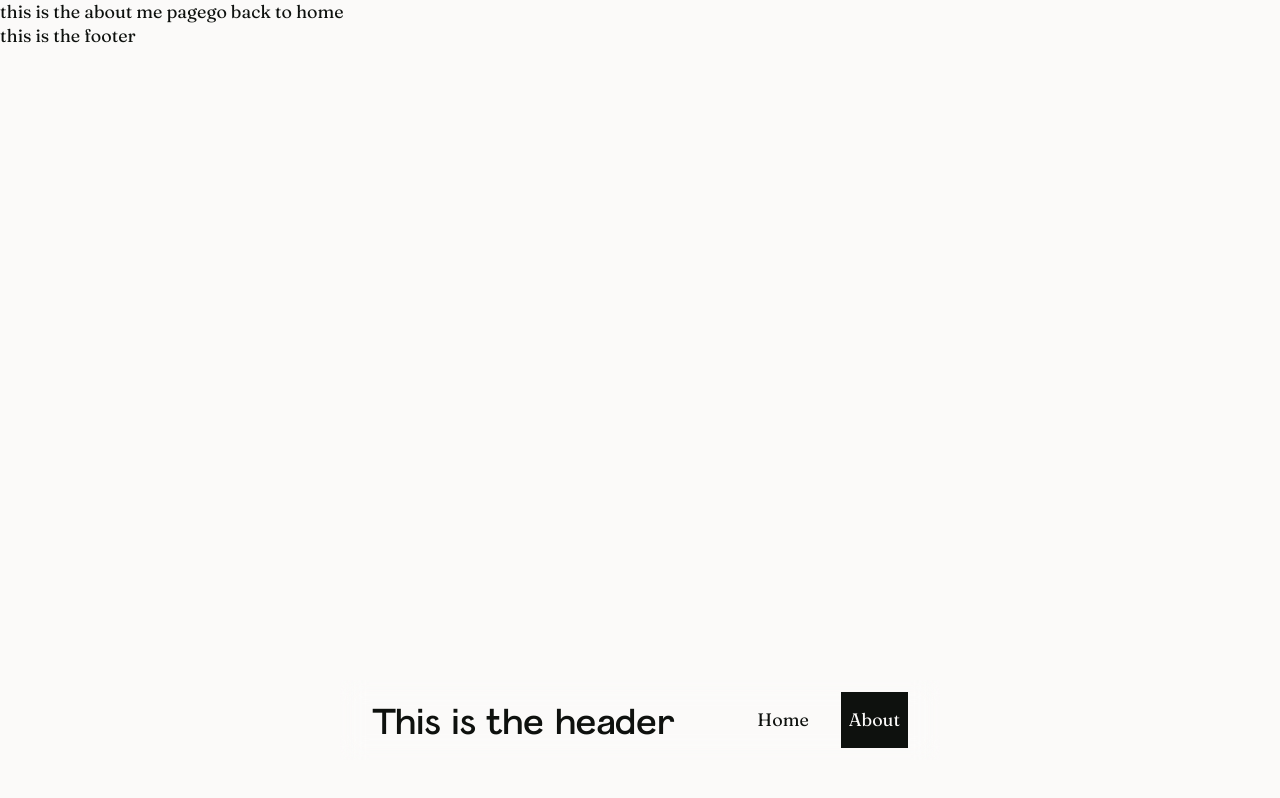
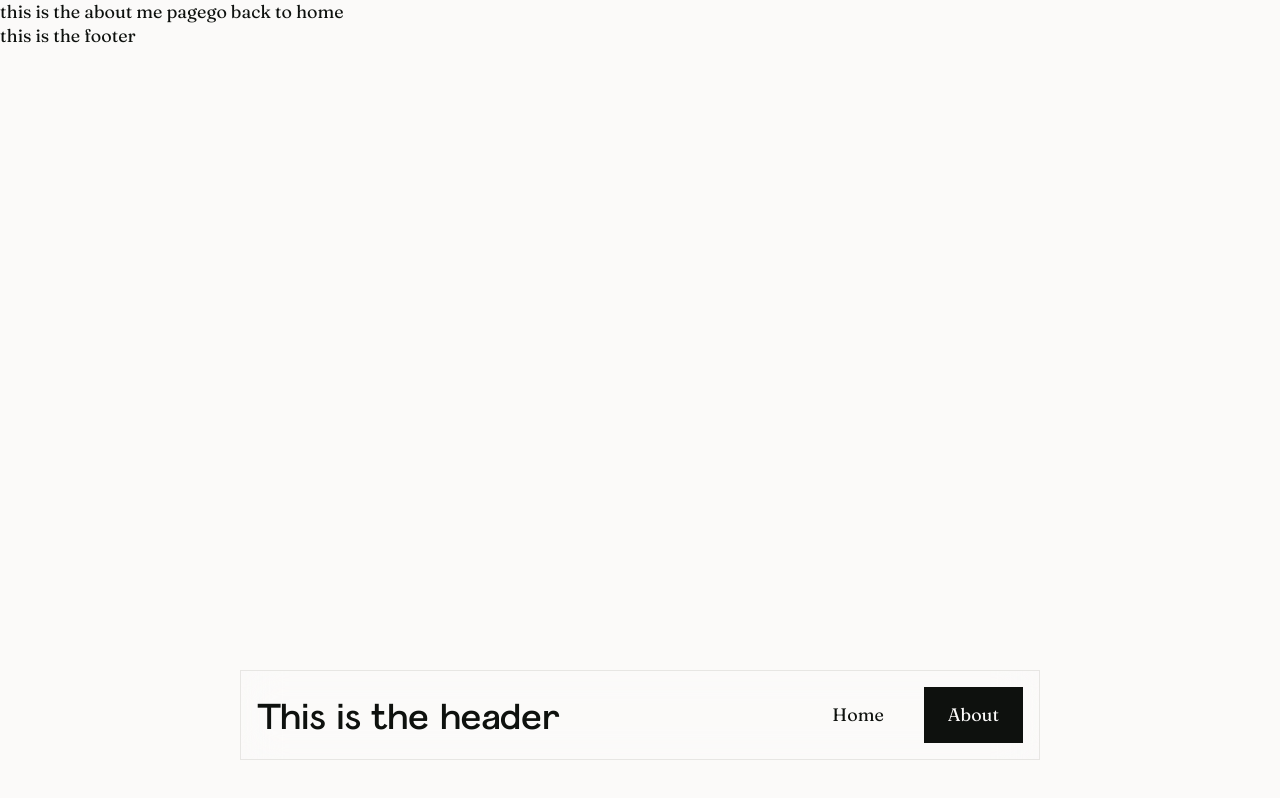
Before and after one commit to okotavio/personal-website-prod, a Next.js app: page /about in a window 1280 px wide. Built offline with nearby package versions, Linux system fonts and the light colour scheme.

Commit message:
added transitions to header and main

```diff
--- a/components/layout.js
+++ b/components/layout.js
@@ -6,9 +6,7 @@ import Footer from "./footer";
 export default function Layout({ children, pageTitle }) {
   const faviconVar = Math.floor(Math.random() * 3) + 1;
 
-  const globalTitle = `${
-    pageTitle ? `${pageTitle} —` : ""
-  } Otavio Vidal ✦ Product Designer`;
+  const globalTitle = `${pageTitle ? `${pageTitle} —` : ""} Otavio Vidal`;
 
   return (
     <>
--- a/pages/about.js
+++ b/pages/about.js
@@ -5,10 +5,12 @@ import styles from "../styles/Home.module.scss";
 export default function About() {
   return (
     <Layout pageTitle="About me">
-      this is the about me page
-      <Link href="/">
-        <a>go back to home</a>
-      </Link>
+      <main>
+        this is the about me page
+        <Link href="/">
+          <a>go back to home</a>
+        </Link>
+      </main>
     </Layout>
   );
 }
--- a/styles/globals.scss
+++ b/styles/globals.scss
@@ -64,29 +64,71 @@ h1 {
 
 header {
   position: fixed;
-  backdrop-filter: blur(12px);
+  margin: auto;
   bottom: var(--spacing-5);
-  margin: auto;
-  left: 0;
-  right: 0;
-  width: 600px;
+  left: var(--spacing-2);
+  right: var(--spacing-2);
   display: flex;
-  gap: var(--spacing-3);
+  max-width: 800px;
   justify-content: space-between;
   align-items: center;
-  padding: var(--spacing-05) var(--spacing-4);
+  padding: var(--spacing-1) var(--spacing-2);
+  gap: var(--spacing-1);
+  border: 1px solid var(--color-background-border);
+  backdrop-filter: blur(20px);
+  animation-duration: 200ms;
+  animation-name: header-entrance;
+  animation-timing-function: var(--motion-ease-default);
 }
 
 .menu {
   display: flex;
-  gap: 24px;
+  gap: var(--spacing-2);
 }
 
 .menu a {
-  padding: var(--spacing-2) var(--spacing-1);
+  padding: var(--spacing-2) var(--spacing-3);
 }
 
 .active {
+  color: var(--color-text-inverse-default);
+  position: relative;
+}
+
+.active::before {
+  position: absolute;
+  content: "";
   background: var(--color-background-inverse-default);
-  color: var(--color-text-inverse-default);
+  width: 100%;
+  height: 100%;
+  top: 0%;
+  left: 0%;
+  z-index: -1;
+  animation-duration: 200ms;
+  animation-name: active-entrance;
+  animation-timing-function: var(--motion-ease-default);
 }
+
+@keyframes active-entrance {
+  0% {
+    transform: translateY(4px);
+  }
+  100% {
+    transform: translateY(0px);
+  }
+}
+
+@keyframes entrance {
+  0% {
+    transform: translateY(8px);
+  }
+  100% {
+    transform: translateY(0px);
+  }
+}
+
+main {
+  animation-duration: 200ms;
+  animation-name: entrance;
+  animation-timing-function: var(--motion-ease-default);
+}
--- a/styles/theme.scss
+++ b/styles/theme.scss
@@ -8,6 +8,8 @@
   --color-identity-black: #0e120d;
 
   --color-background-default: var(--color-gray-0);
+  --color-background-subdued: var(--color-gray-100);
+  --color-background-border: var(--color-gray-50);
   --color-background-inverse-default: var(--color-gray-900);
   --color-text-default: var(--color-gray-900);
   --color-text-inverse-default: var(--color-gray-0);
@@ -26,6 +28,8 @@
     --color-identity-black: #0e120d;
 
     --color-background-default: var(--color-gray-900);
+    --color-background-subdued: var(--color-gray-800);
+    --color-background-border: var(--color-gray-700);
     --color-background-inverse-default: var(--color-gray-0);
     --color-text-default: var(--color-gray-0);
     --color-text-inverse-default: var(--color-gray-900);
```
